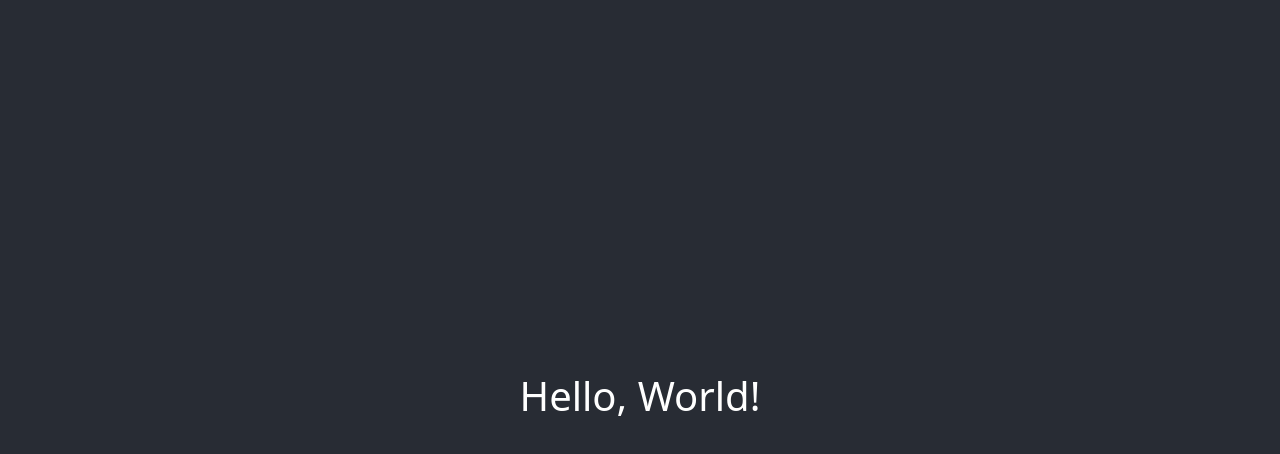
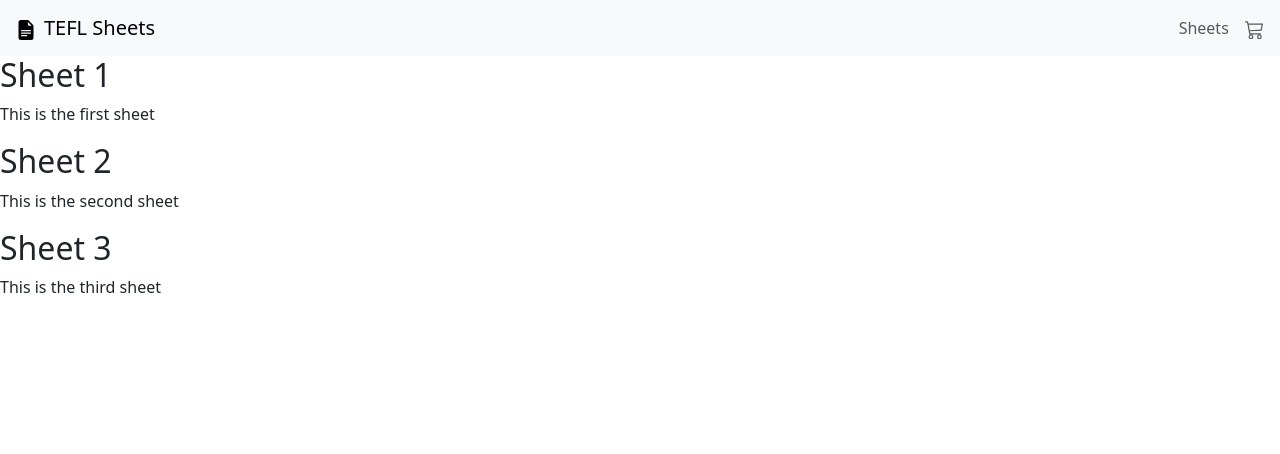
Before and after one commit to CodingCashew/tefl-sheets, a React (Create React App) app: page /sheets in a window 1280 px wide. Shown: the top 454 px of the page. Built offline with nearby package versions, Linux system fonts and the light colour scheme; no server answers.

Commit message:
Build out main pages and navbar

```diff
--- a/src/App.tsx
+++ b/src/App.tsx
@@ -1,14 +1,25 @@
 import React from "react";
-// import logo from "./logo.svg";
+import { BrowserRouter, Routes, Route } from "react-router-dom";
+import Home from "./pages/Home";
+import Sheets from "./pages/Sheets";
+import Cart from "./pages/Cart";
+import Checkout from "./pages/Checkout";
+import Contact from "./pages/Contact";
+import Navbar from "./components/Navbar";
 import "./App.css";
 
 const App: React.FC = () => {
   return (
-    <div className="App">
-      <header className="App-header">
-        <h1>Hello, World!</h1>
-      </header>
-    </div>
+    <BrowserRouter>
+    <Navbar />
+      <Routes>
+        <Route path="/" element={<Home />} />
+        <Route path="/sheets" element={<Sheets />} />
+        <Route path="/cart" element={<Cart />} />
+        <Route path="/checkout" element={<Checkout />} />
+        <Route path="/contact" element={<Contact />} />
+      </Routes>
+    </BrowserRouter>
   );
 };
 
--- /dev/null
+++ b/src/components/Navbar.tsx
@@ -0,0 +1,45 @@
+import React from "react";
+// import { FaCartShopping } from "react-icons/fa6";
+import { BsCart3, BsFileEarmarkTextFill   } from "react-icons/bs";
+
+const Contact: React.FC = () => {
+  return (
+    <nav className="navbar navbar-expand-lg navbar-light bg-light p-2">
+      <a className="navbar-brand" href="/">
+      <BsFileEarmarkTextFill className="mx-2" />
+        TEFL Sheets
+      </a>
+      <button
+        className="navbar-toggler"
+        type="button"
+        data-toggle="collapse"
+        data-target="#navbarSupportedContent"
+        aria-controls="navbarSupportedContent"
+        aria-expanded="false"
+        aria-label="Toggle navigation"
+      >
+        <span className="navbar-toggler-icon"></span>
+      </button>
+
+      <div className="collapse navbar-collapse d-flex justify-content-end" id="navbarSupportedContent">
+        <ul className="navbar-nav ">
+          <li className="nav-item">
+            <a className="nav-link" href="/sheets">
+              Sheets
+            </a>
+          </li>
+        </ul>
+        <ul className="navbar-nav ">
+          <li className="nav-item">
+            <a className="nav-link" href="/cart">
+              {/* <FaCartShopping /> */}
+              <BsCart3 size="1.2em"/>
+            </a>
+          </li>
+        </ul>
+      </div>
+    </nav>
+  );
+};
+
+export default Contact;
--- a/src/index.tsx
+++ b/src/index.tsx
@@ -1,9 +1,9 @@
 import React from 'react';
 import ReactDOM from 'react-dom/client';
 import './index.css';
-import App from './App.tsx';
+import App from './App';
 import 'bootstrap/dist/css/bootstrap.css';
-import reportWebVitals from './reportWebVitals';
+// import reportWebVitals from './reportWebVitals.js';
 
 const root = (ReactDOM as any).createRoot(document.getElementById('root') as HTMLElement);
 root.render(
@@ -15,4 +15,4 @@ root.render(
 // If you want to start measuring performance in your app, pass a function
 // to log results (for example: reportWebVitals(console.log))
 // or send to an analytics endpoint. Learn more: https://bit.ly/CRA-vitals
-reportWebVitals();
+// reportWebVitals();
--- /dev/null
+++ b/src/pages/Cart.tsx
@@ -0,0 +1,11 @@
+import React from 'react';
+
+const Cart: React.FC = () => {
+  return (
+    <div>
+      <h1>Welcome to the Cart Page</h1>
+    </div>
+  );
+}
+
+export default Cart;
--- /dev/null
+++ b/src/pages/Checkout.tsx
@@ -0,0 +1,11 @@
+import React from 'react';
+
+const Checkout: React.FC = () => {
+  return (
+    <div>
+      <h1>Welcome to the Checkout Page</h1>
+    </div>
+  );
+}
+
+export default Checkout;
--- /dev/null
+++ b/src/pages/Contact.tsx
@@ -0,0 +1,11 @@
+import React from 'react';
+
+const Contact: React.FC = () => {
+  return (
+    <div>
+      <h1>Welcome to the Contact Page</h1>
+    </div>
+  );
+}
+
+export default Contact;
--- /dev/null
+++ b/src/pages/Sheets.tsx
@@ -0,0 +1,44 @@
+import React, { useEffect, useState } from 'react';
+
+const dummySheetArray = [
+  {
+    id: 1,
+    name: 'Sheet 1',
+    description: 'This is the first sheet',
+  },
+  {
+    id: 2,
+    name: 'Sheet 2',
+    description: 'This is the second sheet',
+  },
+  {
+    id: 3,
+    name: 'Sheet 3',
+    description: 'This is the third sheet',
+  },
+];
+
+const Sheets: React.FC = () => {
+  const [sheets, setSheets] = useState(dummySheetArray);
+
+  useEffect(() => {
+    fetch('/getSheets')
+      .then(response => response.json())
+      .then(data => setSheets(data))
+      .catch(error => console.error('Error:', error));
+  }, []);
+  return (
+    <div>
+      {sheets.map((sheet, index) => (
+
+          <div key={index}>
+            <h2>{sheet.name}</h2>
+            <p>{sheet.description}</p>
+          </div>
+      )
+      )}
+    </div>
+  );
+}
+
+export default Sheets;
```
Also changed, not shown: src/index.css (line endings or trailing spaces).
